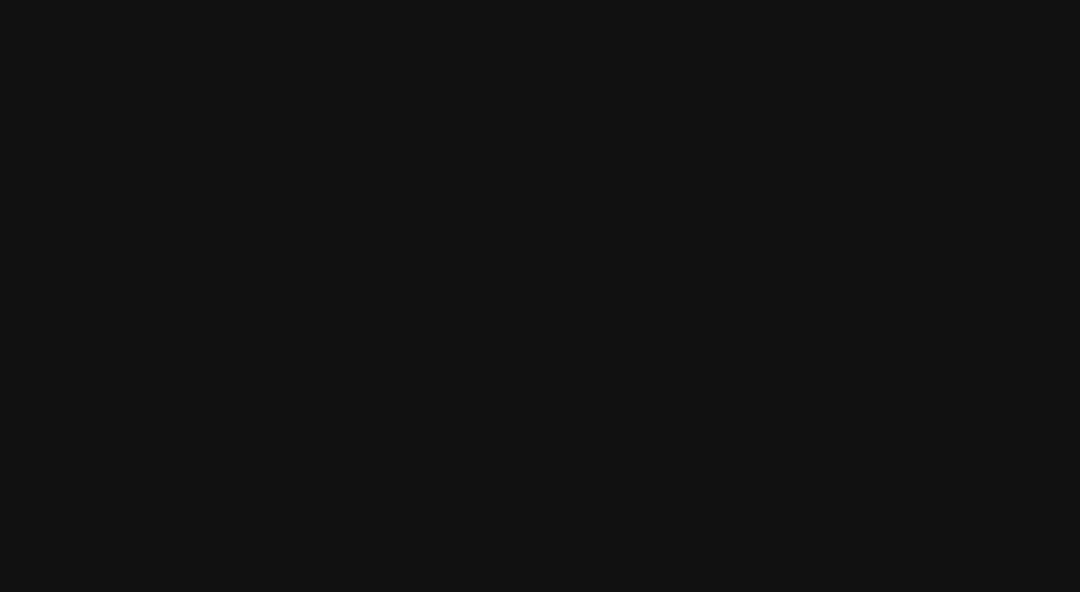
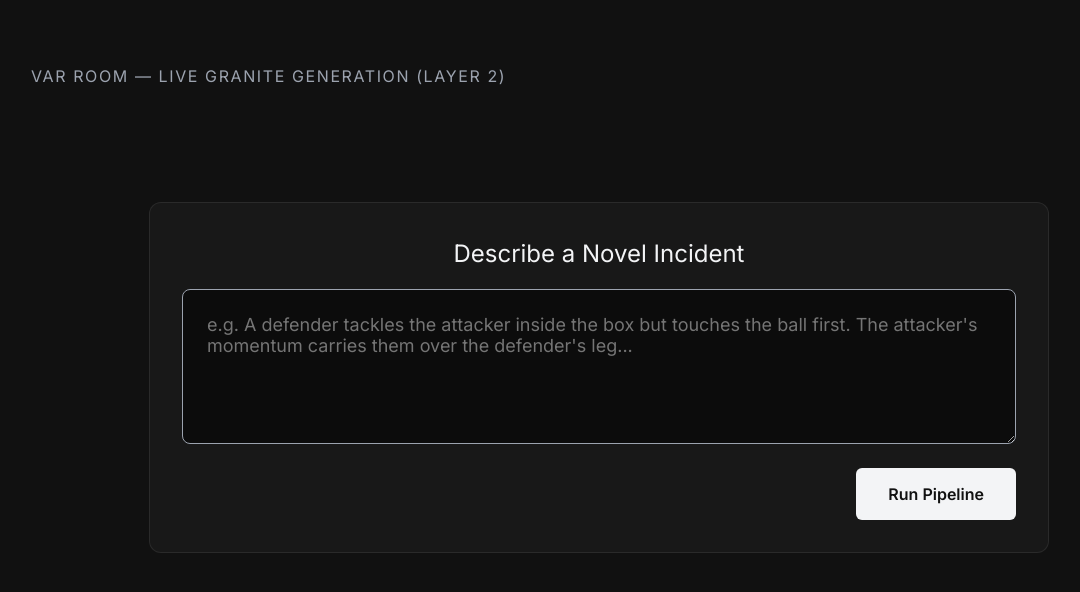
Before and after one commit to acchasujal/InsideTheRoom, a React (Vite) app: page /live in a window 1280 px wide. Before the commit this address had no page. Shown: the top 592 px of the page, without its empty margins (41-1121 px from the left). Built offline with nearby package versions, Linux system fonts and the light colour scheme.

Commit message:
feat(ui): Layer 2 Live Generation Page (Phase F)

```diff
--- a/src/App.tsx
+++ b/src/App.tsx
@@ -2,6 +2,7 @@
 import { DemoProvider } from './context/DemoContext';
 import { Home } from './pages/Home';
 import { IncidentContainer } from './pages/IncidentContainer';
+import { LiveGeneration } from './pages/LiveGeneration';
 import './App.css';
 
 function App() {
@@ -11,6 +12,7 @@
         <Routes>
           <Route path="/" element={<Home />} />
           <Route path="/incident/:id" element={<IncidentContainer />} />
+          <Route path="/live" element={<LiveGeneration />} />
         </Routes>
       </DemoProvider>
     </Router>
--- a/src/pages/Home.tsx
+++ b/src/pages/Home.tsx
@@ -29,9 +29,15 @@
           <br/>They're about what a word means.
         </p>
 
-        <button className="btn-primary" style={{ fontSize: '1.25rem', padding: '16px 32px' }} onClick={handleStart}>
-          Enter the Review Room
-        </button>
+        <div style={{ display: 'flex', gap: '16px' }}>
+          <button className="btn-primary" style={{ fontSize: '1.25rem', padding: '16px 32px' }} onClick={handleStart}>
+            Enter the Review Room
+          </button>
+
+          <button className="btn-ghost" style={{ fontSize: '1.25rem', padding: '16px 32px' }} onClick={() => navigate('/live')}>
+            Live Generation
+          </button>
+        </div>
       </main>
     </div>
   );
--- /dev/null
+++ b/src/pages/LiveGeneration.css
@@ -0,0 +1,77 @@
+.live-input-section {
+  display: flex;
+  flex-direction: column;
+  width: 100%;
+  background: var(--bg-panel);
+  padding: var(--space-4);
+  border-radius: 12px;
+  border: var(--glass-border);
+}
+
+.incident-input {
+  width: 100%;
+  background: rgba(0, 0, 0, 0.5);
+  border: 1px solid var(--text-muted);
+  border-radius: 8px;
+  padding: var(--space-3);
+  color: var(--text-primary);
+  font-family: var(--font-primary);
+  font-size: 1.125rem;
+  resize: vertical;
+  transition: all var(--transition-fast);
+}
+
+.incident-input:focus {
+  outline: none;
+  border-color: var(--accent-color);
+  box-shadow: 0 0 0 2px rgba(234, 179, 8, 0.2);
+}
+
+/* Terminal Styling */
+.terminal-window {
+  width: 100%;
+  background: #000000;
+  border: 1px solid #333;
+  border-radius: 8px;
+  overflow: hidden;
+  box-shadow: 0 10px 30px rgba(0,0,0,0.8);
+}
+
+.terminal-header {
+  background: #1a1a1a;
+  padding: 8px 16px;
+  border-bottom: 1px solid #333;
+  font-size: 0.875rem;
+  color: var(--text-muted);
+  text-transform: uppercase;
+  letter-spacing: 0.1em;
+}
+
+.terminal-body {
+  padding: var(--space-3);
+  min-height: 250px;
+  color: #10B981; /* Hacker Green for logs */
+  font-size: 0.9rem;
+  line-height: 1.6;
+}
+
+.log-line {
+  margin-bottom: 4px;
+  opacity: 0;
+  animation: typeIn 0.1s forwards;
+}
+
+@keyframes typeIn {
+  to { opacity: 1; }
+}
+
+.cursor {
+  display: inline-block;
+  width: 8px;
+  animation: blink 1s step-end infinite;
+}
+
+@keyframes blink {
+  0%, 100% { opacity: 1; }
+  50% { opacity: 0; }
+}
--- /dev/null
+++ b/src/pages/LiveGeneration.tsx
@@ -0,0 +1,139 @@
+import React, { useState, useEffect } from 'react';
+import { generateLivePerspectives, LiveGenerationResponse } from '../utils/mockApi';
+import { PerspectiveCard } from '../components/PerspectiveCard';
+import './LiveGeneration.css';
+
+type LiveStatus = 'IDLE' | 'GENERATING' | 'COMPLETE';
+
+export const LiveGeneration: React.FC = () => {
+  const [inputText, setInputText] = useState('');
+  const [status, setStatus] = useState<LiveStatus>('IDLE');
+  const [logs, setLogs] = useState<string[]>([]);
+  const [result, setResult] = useState<LiveGenerationResponse | null>(null);
+
+  const pipelineSteps = [
+    "Initializing LangFlow Pipeline...",
+    "Connecting to IBM watsonx.ai...",
+    "Sanitizing input text...",
+    "Querying Docling Vector Store for FIFA Laws...",
+    "Law retrieved. Identifying ambiguous terms...",
+    "Spawning Granite Personas (Referee, VAR, Fan, Rulebook)...",
+    "Synthesizing divergent perspectives...",
+    "Finalizing response payload..."
+  ];
+
+  useEffect(() => {
+    if (status === 'GENERATING') {
+      let currentStep = 0;
+      const interval = setInterval(() => {
+        if (currentStep < pipelineSteps.length) {
+          setLogs(prev => [...prev, `[${new Date().toISOString().substring(11, 19)}] ${pipelineSteps[currentStep]}`]);
+          currentStep++;
+        } else {
+          clearInterval(interval);
+        }
+      }, 600); // Emulate real-time log streaming
+
+      return () => clearInterval(interval);
+    }
+  }, [status]);
+
+  const handleSubmit = async () => {
+    if (!inputText.trim()) return;
+    setStatus('GENERATING');
+    setLogs([]);
+    setResult(null);
+
+    const response = await generateLivePerspectives(inputText);
+    setStatus('COMPLETE');
+    setResult(response);
+  };
+
+  return (
+    <div className="app-container">
+      <header className="header">
+        <h2>VAR Room — Live Granite Generation (Layer 2)</h2>
+      </header>
+
+      <main className="main-content" style={{ width: '100%', maxWidth: '900px' }}>
+
+        {status === 'IDLE' && (
+          <div className="live-input-section fade-in">
+            <h3 style={{ marginBottom: '16px', color: 'var(--text-primary)' }}>Describe a Novel Incident</h3>
+            <textarea
+              className="incident-input"
+              rows={5}
+              placeholder="e.g. A defender tackles the attacker inside the box but touches the ball first. The attacker's momentum carries them over the defender's leg..."
+              value={inputText}
+              onChange={(e) => setInputText(e.target.value)}
+            />
+            <button
+              className="btn-primary"
+              onClick={handleSubmit}
+              style={{ marginTop: '24px', alignSelf: 'flex-end' }}
+              disabled={!inputText.trim()}
+            >
+              Run Pipeline
+            </button>
+          </div>
+        )}
+
+        {status === 'GENERATING' && (
+          <div className="terminal-window fade-in">
+            <div className="terminal-header">
+              <span>LangFlow Execution Log</span>
+            </div>
+            <div className="terminal-body mono">
+              {logs.map((log, i) => (
+                <div key={i} className="log-line">{log}</div>
+              ))}
+              <span className="cursor">_</span>
+            </div>
+          </div>
+        )}
+
+        {status === 'COMPLETE' && result && (
+          <div className="live-results fade-in">
+            <div className="terminal-window" style={{ marginBottom: '32px' }}>
+              <div className="terminal-header"><span>Pipeline Complete</span></div>
+              <div className="terminal-body mono" style={{ color: 'var(--text-muted)' }}>
+                {logs.slice(-2).map((log, i) => (
+                  <div key={i} className="log-line">{log}</div>
+                ))}
+                <div className="log-line" style={{ color: 'var(--accent-color)', marginTop: '8px' }}>
+                  {'>'} payload.delivered === true
+                </div>
+              </div>
+            </div>
+
+            <h3 style={{ color: 'var(--text-muted)', marginBottom: '16px' }}>Generated Perspectives</h3>
+            <div style={{ display: 'grid', gridTemplateColumns: '1fr 1fr', gap: '16px' }}>
+              {result.perspectives.map((p, idx) => {
+                let theme: any = 'default';
+                const lower = p.persona.toLowerCase();
+                if (lower.includes('referee')) theme = 'referee';
+                if (lower.includes('fan')) theme = 'fan';
+                if (lower.includes('var')) theme = 'var';
+                if (lower.includes('rulebook')) theme = 'rulebook';
+
+                return (
+                  <PerspectiveCard
+                    key={idx}
+                    persona={p.persona}
+                    text={p.text}
+                    colorTheme={theme}
+                  />
+                );
+              })}
+            </div>
+
+            <button className="btn-ghost" onClick={() => setStatus('IDLE')} style={{ marginTop: '48px', margin: '48px auto 0', display: 'block' }}>
+              Run Another Incident
+            </button>
+          </div>
+        )}
+
+      </main>
+    </div>
+  );
+};
--- /dev/null
+++ b/src/utils/mockApi.ts
@@ -0,0 +1,38 @@
+export interface GeneratedPerspective {
+  persona: string;
+  text: string;
+}
+
+export interface LiveGenerationResponse {
+  retrievedLaw: string;
+  perspectives: GeneratedPerspective[];
+}
+
+export const generateLivePerspectives = async (incidentText: string): Promise<LiveGenerationResponse> => {
+  // Simulate network delay for the pipeline processing effect (5 seconds)
+  return new Promise((resolve) => {
+    setTimeout(() => {
+      resolve({
+        retrievedLaw: "Law 12 (Fouls and Misconduct)\n\nIt is an offence if a player acts in a manner that shows a lack of respect for the game.",
+        perspectives: [
+          {
+            persona: "Fan",
+            text: "That was clearly intentional! You can't let a player get away with that. It ruins the integrity of the match."
+          },
+          {
+            persona: "Referee",
+            text: "Based on my angle, the contact appeared incidental. I have to manage the game flow and not penalize every slight touch."
+          },
+          {
+            persona: "VAR",
+            text: "Reviewing the footage, the player's movement deviates from a natural running motion just before contact. This warrants a review."
+          },
+          {
+            persona: "Rulebook",
+            text: "A player who acts with disregard to the danger to, or consequences for, an opponent must be cautioned."
+          }
+        ]
+      });
+    }, 5000);
+  });
+};
```
